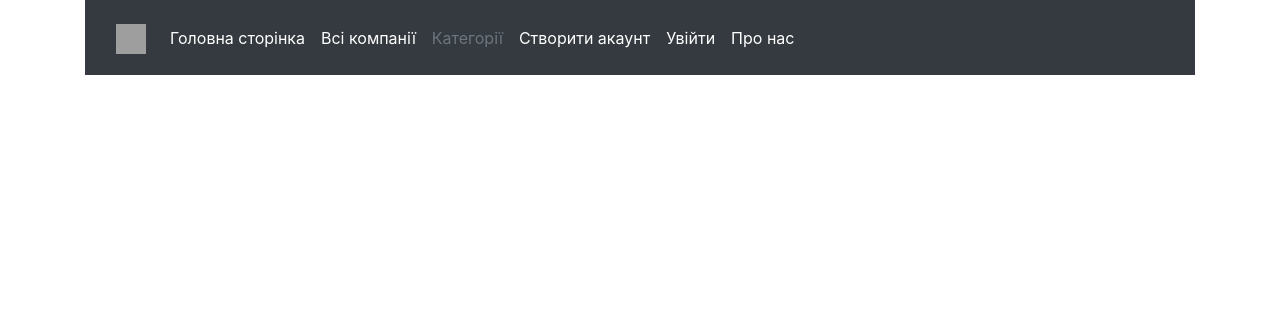
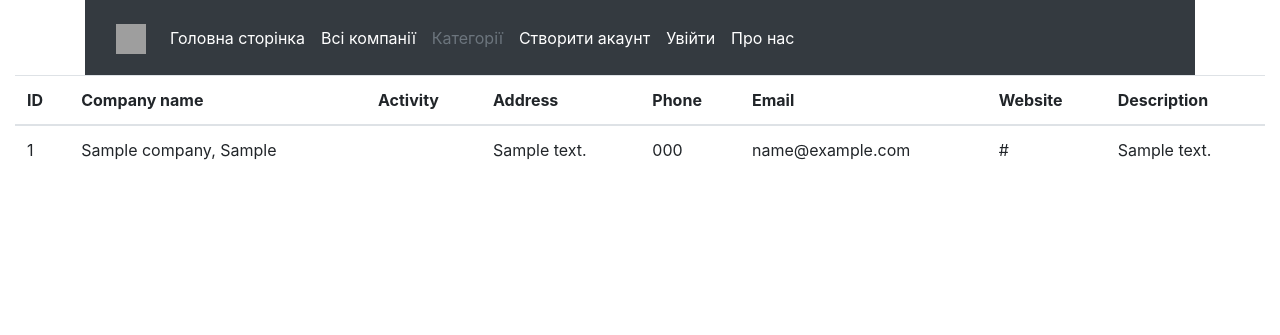
Before and after one commit to ValeriyFromUA/Kyiv_Busineses, a Django app: page /categories/1/ in a window 1280 px wide. Shown: the top 335 px of the page. Run offline with Django 4.2, Linux system fonts and the light colour scheme; tables that the repository leaves empty hold one stand-in row (values such as "Sample post"); some libraries are stand-ins or nearby versions; grey boxes are pictures that could not be loaded.

Commit message:
added new models for new scraper, next step: fix queries, templates, check registration, change templates

```diff
--- a/kyiv_business/main/admin.py
+++ b/kyiv_business/main/admin.py
@@ -1,6 +1,7 @@
 from django.contrib import admin
 
-from .models import User, Client
+from .models import User, Company, Activity
 
 admin.site.register(User)
-admin.site.register(Client)
+admin.site.register(Company)
+admin.site.register(Activity)
--- a/kyiv_business/main/models.py
+++ b/kyiv_business/main/models.py
@@ -8,16 +8,38 @@
         verbose_name_plural = "Користувачі"
 
 
-class Client(models.Model):
-    name = models.CharField(max_length=500, null=True, )
-    type = models.CharField(max_length=500, null=True)
-    activity = models.CharField(max_length=2000, null=True)
-    address = models.CharField(max_length=500, null=True)
-    phone = models.CharField(max_length=500, null=False)
-    email = models.CharField(max_length=500, null=False)
-    url = models.CharField(max_length=500, null=False)
-    description = models.CharField(max_length=2000, null=False)
+class Activity(models.Model):
+    name = models.CharField(max_length=255)
 
     class Meta:
-        verbose_name = "Клієнт"
-        verbose_name_plural = "Клієнти"
+        managed = False
+        db_table = 'activity'
+        verbose_name = "Сфера діяльності"
+        verbose_name_plural = "Сфери діяльності"
+
+
+class Company(models.Model):
+    name = models.CharField(max_length=255)
+    type = models.CharField(max_length=255)
+    address = models.CharField(max_length=255)
+    phone = models.CharField(max_length=15)
+    email = models.EmailField(max_length=255)
+    url = models.URLField(max_length=255)
+    description = models.TextField()
+
+    activities = models.ManyToManyField(Activity, through='CompanyActivityAssociation', related_name='companies')
+
+    class Meta:
+        managed = False
+        db_table = 'company'
+        verbose_name = "Компанія"
+        verbose_name_plural = "Компанії"
+
+
+class CompanyActivityAssociation(models.Model):
+    company = models.ForeignKey('Company', on_delete=models.CASCADE)
+    activity = models.ForeignKey('Activity', on_delete=models.CASCADE)
+
+    class Meta:
+        db_table = 'company_activity_association'
+        managed = False
--- a/kyiv_business/main/templates/categories.html
+++ b/kyiv_business/main/templates/categories.html
@@ -2,13 +2,13 @@
 {% block title %}Categories{% endblock %}
 {% block content %}
 {% for category in categories %}
-<a href="/categories/{{ category }}">{{ category }}</a> <br>
+<a href="/categories/{{ category.id }}">{{ category.name }}</a> <br>
 {% endfor %}
 <nav aria-label="Page navigation">
     <ul class="pagination justify-content-center">
         {% if page_obj.has_previous %}
         <li class="page-item">
-            <a class="page-link" href="{{ page_obj.previous_page_number }}" tabindex="-1"> << Попередня </a>
+            <a class="page-link" href="?page={{ page_obj.previous_page_number }}" tabindex="-1"> << Попередня </a>
         </li>
         <li class="page-item"><a class="page-link" href="?page=1">В початок</a></li>
         {% endif %}
--- a/kyiv_business/main/urls.py
+++ b/kyiv_business/main/urls.py
@@ -16,7 +16,7 @@
     path("", HomeView.as_view(), name="home"),
     path("home/", HomeView.as_view(), name="home"),
     path("categories/", CategoriesView.as_view(), name="categories"),
-    path("categories/<str:activity>/", ActivityView.as_view(), name="categories"),
+    path("categories/<str:pk>/", ActivityView.as_view(), name="categories"),
     path("all_companies/", CompaniesView.as_view(), name="companies"),
     path("login/", LoginView.as_view(), name="login"),
     path("logout/", LogoutView.as_view(), name="logout"),
--- a/kyiv_business/main/views/activity.py
+++ b/kyiv_business/main/views/activity.py
@@ -1,21 +1,15 @@
-from django.shortcuts import render
+from django.shortcuts import render, get_object_or_404
 from django.views.generic import ListView
-from ..models import Client
+from ..models import Company, Activity
 
 
 class ActivityView(ListView):
-    template_name = "activity_companies.html"
-    model = Client
+    template_name = "companies.html"
     context_object_name = "companies"
     paginate_by = 100
 
     def get_queryset(self):
-        activity = self.kwargs.get('activity')
-        queryset = Client.objects.filter(activity__icontains=activity)
-        return queryset
-
-    def get_context_data(self, **kwargs):
-        context = super().get_context_data(**kwargs)
-        activity = self.kwargs.get('activity')
-        context['searched_activity'] = activity
-        return context
+        activity_pk = self.kwargs['pk']
+        activity = get_object_or_404(Activity, pk=activity_pk)
+        companies = activity.companies.all()
+        return companies
```
Also changed, not shown: kyiv_business/main/views/all_companies.py (+2 -19 lines), kyiv_business/main/views/categories.py (+14 -14 lines), README.md.
